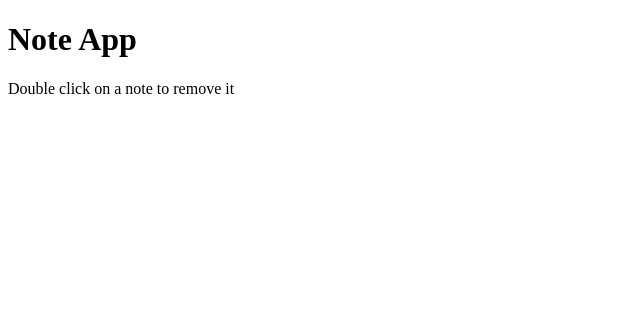
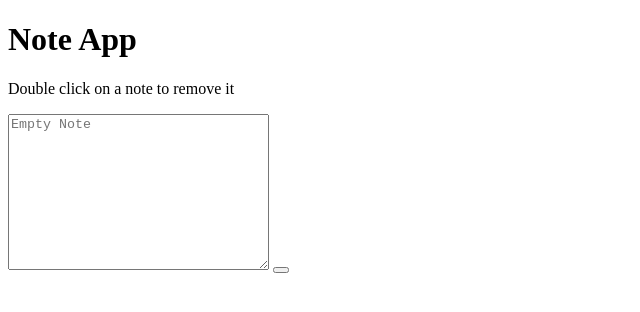
Before and after one commit to olivia-murimi/note-app, a plain HTML site: page index.html in a window 1280 px wide. Shown: the whole page, without its empty margins (0-640 px from the left). Drawn offline with Linux system fonts and the light colour scheme.

Commit message:
adding button

```diff
--- a/index.html
+++ b/index.html
@@ -8,6 +8,10 @@
 <body>
     <h1 class="heading">Note App</h1>
     <p class="info-text">Double click on a note to remove it</p>
+    <div class="app" id="app">
+        <textarea cols="30" rows="10" class="note" placeholder="Empty Note"></textarea>
+        <button class="btn" id="btn"></button>
+    </div>
 
 </body>
 </html>
```
